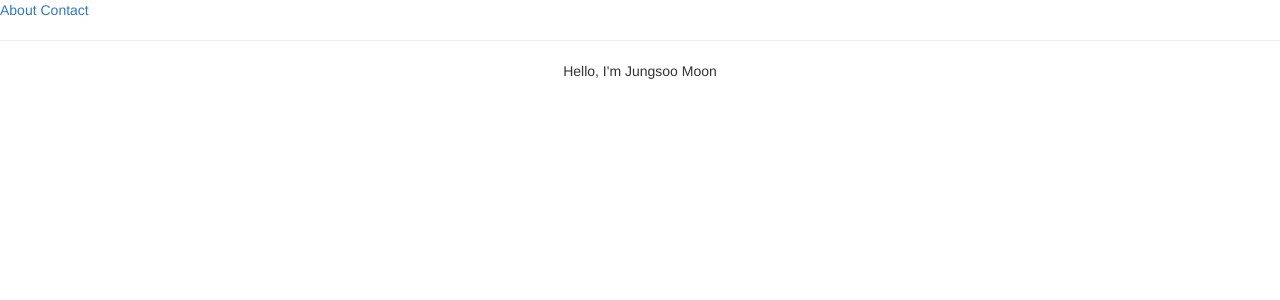
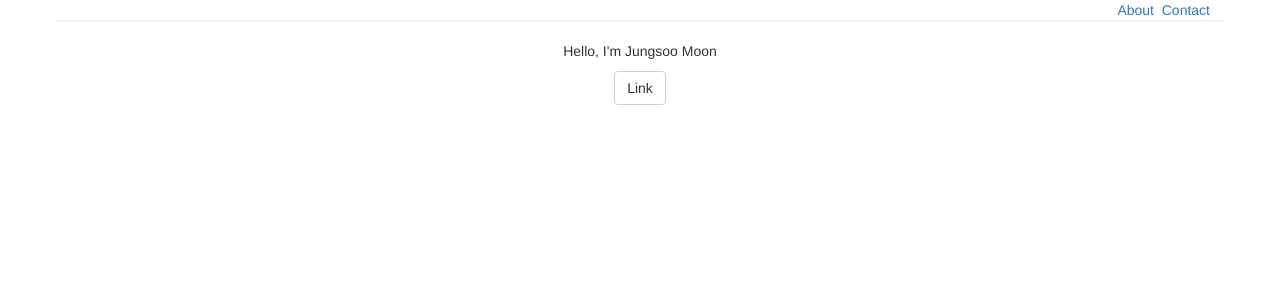
Before and after one commit to himoonjs/jsmoon, a Django app: page / in a window 1280 px wide. Shown: the top 300 px of the page. Run offline with Django 3.2, Linux system fonts and the light colour scheme; some libraries are stand-ins or nearby versions.

Commit message:
Base homapage ready to deploy.

```diff
--- a/homepage/static/base.css
+++ b/homepage/static/base.css
@@ -0,0 +1,5 @@
+.btn.btn-default {
+   -webkit-border-radius: 30px;
+   -moz-border-radius: 30px;
+   border-radius: 30px;
+}
--- a/homepage/templates/base.html
+++ b/homepage/templates/base.html
@@ -2,30 +2,34 @@
 
 <html lang="en">
     <head>
+        <meta charset="utf-8">
+        <meta http-equiv="X-UA-Compatible" content="IE=edge">
+        <meta name="viewport" content="width=device-width, initial-scale=1">
+        <link href="static/bootstrap/dist/css/bootstrap.css" rel="stylesheet" media="screen">
         <title>Jungsoo Moon - {% block title %}{% endblock %}</title>
-        <meta name="viewport" content="width=device-width, initial-scale=1.0">
-        <link href="/static/bootstrap/css/bootstrap.min.css" rel="stylesheet" media="screen">
-        <link href="/static/base.css" rel="stylesheet" media="screen">
     </head>
 
     <body>
-        <div>
-            {% block header_block %}
-                <a href="{% url 'home' %}">Home</a>
-                <a href="{% url 'about' %}">About</a>
-                <a href="mailto:himoonjs@gmail.com">Contact</a>
-            {% endblock %}
-        </div>
-
-        <hr />
-
         <div class="container">
-            <div class="col-md-6 col-md-offset-3">
-                <div class="text-center">
-            {% block body_block %}This is default content of body_bock.{% endblock %}
+            <div class="row">
+                <div class="col-md-12">
+                    <div class="text-right">
+                        {% block header_block %}{% endblock %}
+                    </div>
+                </div>
+                <hr />
+            </div>
+            <div class="row">
+                <div class="col-md-12">
+                    <div class="text-center">
+                        {% block body_block %}This is default content of body_bock.{% endblock %}
+                    </div>
                 </div>
             </div>
         </div>
 
+    <script src="https://ajax.googleapis.com/ajax/libs/jquery/1.11.2/jquery.min.js"></script>
+    <script src="/static/bootstrap/js/bootstrap.min.js"></script>
+
     </body>
 </html>
--- a/homepage/templates/homepage/about.html
+++ b/homepage/templates/homepage/about.html
@@ -5,7 +5,7 @@
 {% block title %}About{% endblock %}
 
 {% block header_block %}
-    <a href="{% url 'home' %}">Home</a>
+    <a href="{% url 'home' %}">Home</a>&nbsp;
     <a href="mailto:himoonjs@gmail.com">Contact</a>
 {% endblock %}
 
--- a/homepage/templates/homepage/home.html
+++ b/homepage/templates/homepage/home.html
@@ -5,10 +5,11 @@
 {% block title %}Home{% endblock %}
 
 {% block header_block %}
-    <a href="{% url 'about' %}">About</a>
+    <a href="{% url 'about' %}">About</a>&nbsp;
     <a href="mailto:himoonjs@gmail.com">Contact</a>
 {% endblock %}
 
 {% block body_block %}
 <p>Hello, I'm Jungsoo Moon</p>
+<a class="btn btn-default" href="#" role="button">Link</a>
 {% endblock %}
--- a/myground/settings.py
+++ b/myground/settings.py
@@ -37,6 +37,10 @@ INSTALLED_APPS = (
     'django.contrib.messages',
     'django.contrib.staticfiles',
     'homepage',
+#==================================== Comment out before collectstatic and deployment
+#==================================== and change .css link in base.html =============
+    'dev_bootstrap',
+#====================================================================================
 )
 
 MIDDLEWARE_CLASSES = (
```
Also changed, not shown: 1 other file.
